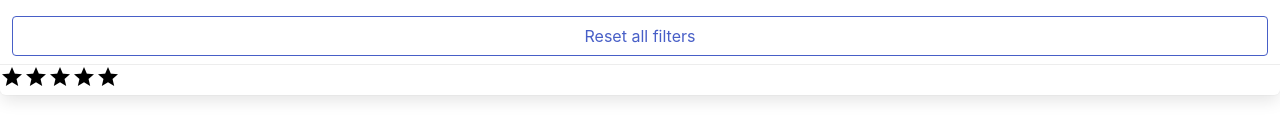
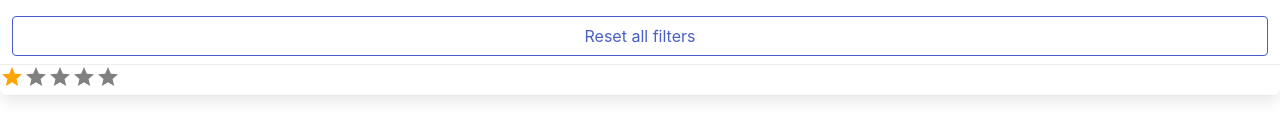
Before and after one commit to Pritam-afk/my-classroom, an Angular app: page /dashboard/1 in a window 1280 px wide. Shown: the part 378-518 px from the top of the page. Built offline with nearby package versions, Linux system fonts and the light colour scheme; sample sign-in values are in the browser's storage.

Commit message:
added star rating

```diff
--- a/src/app/star/star.component.html
+++ b/src/app/star/star.component.html
@@ -1,3 +1,3 @@
-<span class="material-icons" [ngClass] = "{'star-rating-filled': rating >= starId , 'star-rating-blank': rating < starId}" (mouseenter)= "onStarEnter()" (mouseleave)= "onStarLeave()" (click)= "onStarClicked()">
-    star
-</span>
+<!-- <span href = "" [ngClass] = "{'star-rating-filled': rating >= starId , 'star-rating-blank': rating < starId}" (mouseenter)= "onStarEnter()" (mouseleave)= "onStarLeave()" (click)= "onStarClicked()">
+</span> -->
+<svg [ngClass] = "{'star-rating-filled': rating >= starId , 'star-rating-blank': rating < starId}" (mouseenter)= "onStarEnter()" (mouseleave)= "onStarLeave()" (click)= "onStarClicked()" xmlns="http://www.w3.org/2000/svg" height="24" viewBox="0 0 24 24" width="24"><path d="M0 0h24v24H0z" fill="none"/><path d="M0 0h24v24H0z" fill="none"/><path d="M12 17.27L18.18 21l-1.64-7.03L22 9.24l-7.19-.61L12 2 9.19 8.63 2 9.24l5.46 4.73L5.82 21z"/></svg>
--- a/src/app/star/star.component.scss
+++ b/src/app/star/star.component.scss
@@ -1,7 +1,7 @@
 .star-rating-filled {
-    color: yellow;
+    fill: orange;
 }
 
 .star-rating-blank {
-    color: black;
+    fill: gray;
 }
--- a/src/app/star/star.component.ts
+++ b/src/app/star/star.component.ts
@@ -20,7 +20,7 @@ export class StarComponent implements OnInit {
   }
 
   onStarEnter() {
-    this.starEnter.emit();
+    this.starEnter.emit(this.starId);
   }
 
   onStarLeave() {
--- a/src/app/user-view/user-view.component.html
+++ b/src/app/user-view/user-view.component.html
@@ -23,6 +23,7 @@
             {{user.firstName}}
             {{user.lastName}}
         </a>
+
     </div>
     <div *ngIf="showUser === 'teacher' ">
         <a class="panel-block is-active" *ngFor="let user of teacherUser">
@@ -47,7 +48,7 @@
             Reset all filters
         </button>
     </div>
-    <ng-container *ngFor = "let star of stars">
-        <app-star (starEnter)= "onStarEnter($event)" (starLeave)= "onStarLeave()" (starEnter)= "onStarClicked($event)" [starId] = "star" [rating] = "rating || hoverState"></app-star>
+    <ng-container *ngFor = "let star of stars;">
+        <app-star (starEnter)= "onStarEnter($event)" (starLeave)= "onStarLeave()" (starEnter)= "onStarClick($event)" [starId] = "star" [rating] = "rating || hoverState"></app-star>
         </ng-container>
 </nav>
--- a/src/app/user-view/user-view.component.ts
+++ b/src/app/user-view/user-view.component.ts
@@ -13,8 +13,9 @@ export class UserViewComponent implements OnInit {
   public studentUser = [];
   public showUser:string;
   public stars = [1, 2, 3, 4, 5];
-  public rating = 0;
+  public rating = 1;
   public hoverState = 0;
+  finalRating:number;
 
   constructor(
     private userService: UserService,
@@ -37,8 +38,10 @@ export class UserViewComponent implements OnInit {
     this.hoverState = 0;
   }
 
-  onStarClicked(starId: number) {
-    this.hoverState = starId;
+  onStarClick(starId: number) {
+    this.rating = starId;
+    this.finalRating = this.rating;
+    console.log(this.finalRating);
   }
 
 }
```
